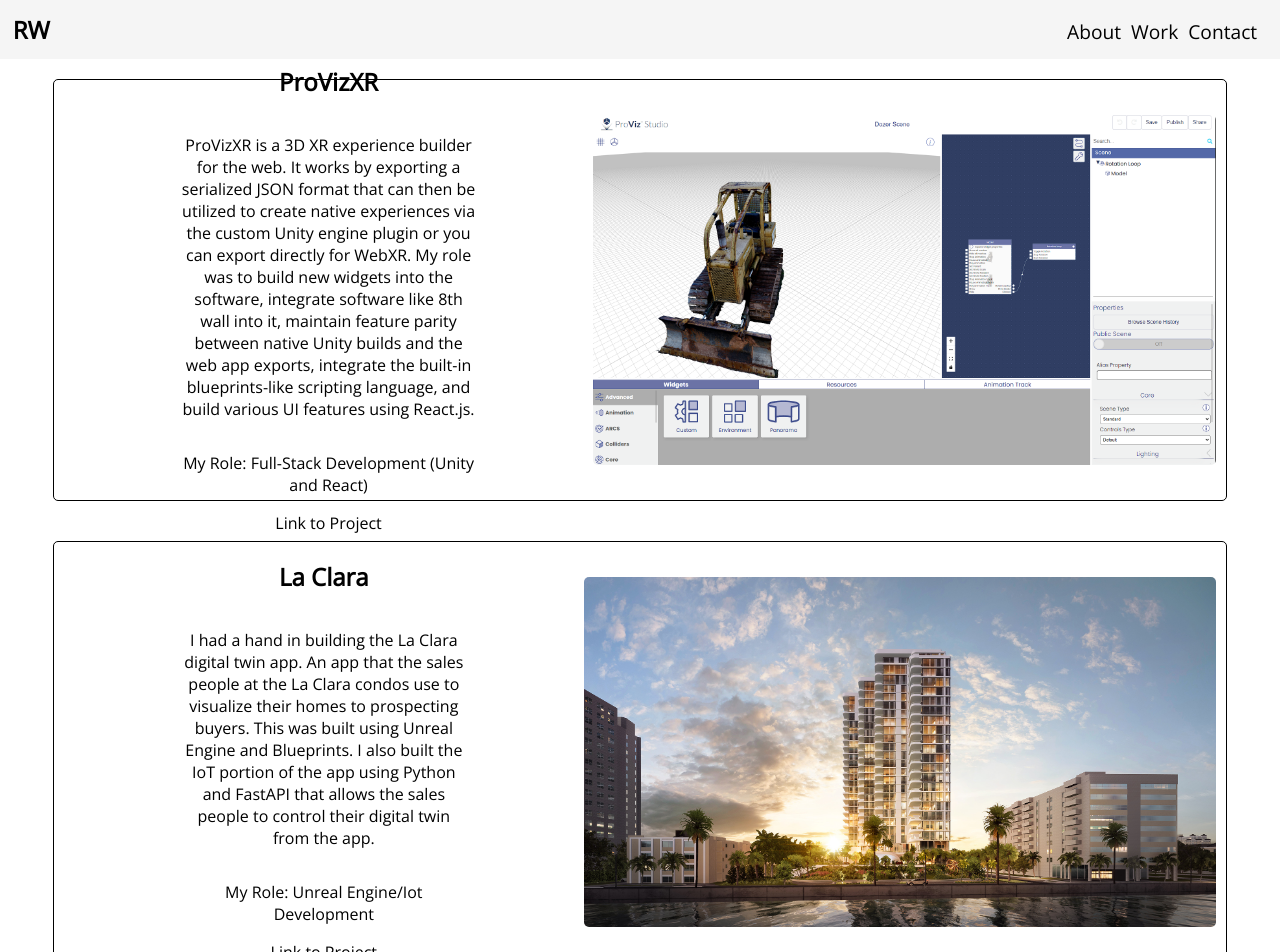
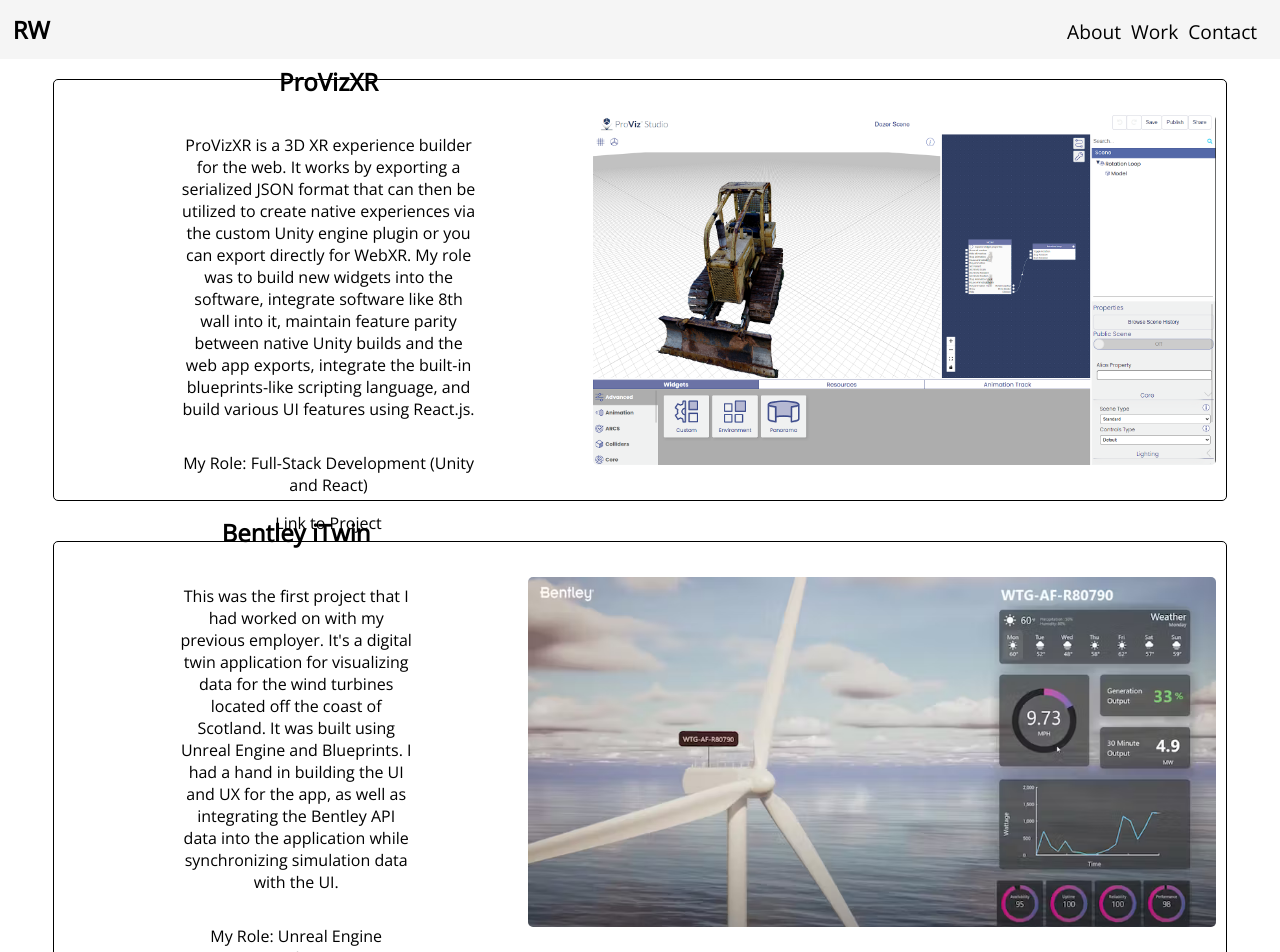
Before and after one commit to rwinright/react-portfolio, a React (Vite) app: page /work in a window 1280 px wide. Shown: the top 952 px of the page. Built offline with nearby package versions, Linux system fonts and the light colour scheme.

Commit message:
updated work

```diff
--- a/src/pages/work/Work.jsx
+++ b/src/pages/work/Work.jsx
@@ -10,37 +10,50 @@
       description: "ProVizXR is a 3D XR experience builder for the web. It works by exporting a serialized JSON format that can then be utilized to create native experiences via the custom Unity engine plugin or you can export directly for WebXR. My role was to build new widgets into the software, integrate software like 8th wall into it, maintain feature parity between native Unity builds and the web app exports, integrate the built-in blueprints-like scripting language, and build various UI features using React.js.",
       myRole: "Full-Stack Development (Unity and React)",
       link: "https://gomindspring.com/provizxr"
-    }, {
+    },
+    {
+      title: "Bentley iTwin",
+      img: "./itwin.png",
+      description: "This was the first project that I had worked on with my previous employer. It's a digital twin application for visualizing data for the wind turbines located off the coast of Scotland. It was built using Unreal Engine and Blueprints. I had a hand in building the UI and UX for the app, as well as integrating the Bentley API data into the application while synchronizing simulation data with the UI.",
+      myRole: "Unreal Engine Developer",
+      link: "https://cesium.com/blog/2023/07/18/bentley-systems-simulates-offshore-wind-farms/"
+    },
+    {
       title: "La Clara",
       img: "./la-clara.jpg",
       description: "I had a hand in building the La Clara digital twin app. An app that the sales people at the La Clara condos use to visualize their homes to prospecting buyers. This was built using Unreal Engine and Blueprints. I also built the IoT portion of the app using Python and FastAPI that allows the sales people to control their digital twin from the app.",
       myRole: "Unreal Engine/Iot Development",
       link: "https://imerza.com/real-estate/projects/la-clara"
-    }, {
+    },
+    {
       title: "City2Shore Real Estate",
       img: "./c2S-screenshot.png",
       description: "Company software for City2Shore; a real-estate franchise company. I had a hand in building onto the administration dashboard.",
       myRole: "Full-Stack Development/Maintenance",
       link: ""
-    }, {
+    },
+    {
       title: "MiLife",
       img: "./milife-screenshot.png",
       description: "A sports league management web app. This was created using Meteor and React.js",
       myRole: "Front-end Development",
       link: ""
-    }, {
+    },
+    {
       title: "Seek2Work/Seek2Hire",
       img: "./s2w.png",
       description: "This app was designed and built for the gig economy. Essentially envisioned as 'an entire staffing industry in an app'; it automates all phases of the hiring process from background checking, drug screening, payroll processing, tax forms, reports for engagements completed, and even a locator. It was a way to connect people looking for work with people looking to hire. It was built using React Native and Meteor for the back-end.",
       myRole: "Full-Stack Developer",
       link: "https://seek2work.com/"
-    }, {
+    },
+    {
       title: "Action Trucks",
       img: "./tree.png",
       description: "This app is built for Canada's largest aftermarket automotive retailer. It was built using React Native and a custom PHP framework built in-house.",
       myRole: "Full-Stack Development/Maintenance",
       link: "https://play.google.com/store/apps/details?id=com.actiontrucks.app"
-    }, {
+    },
+    {
       title: "CTP Distributors",
       img: "./ctp.png",
       description: "A mobile app for the CTP Distributors website. Provides a mobile storefront for business that buy wholesale aftermarket automotive parts. This was made using a custom PHP back-end and Angular 7 on the front-end.",
```
Also changed, not shown: public/iTwin.png (added).
